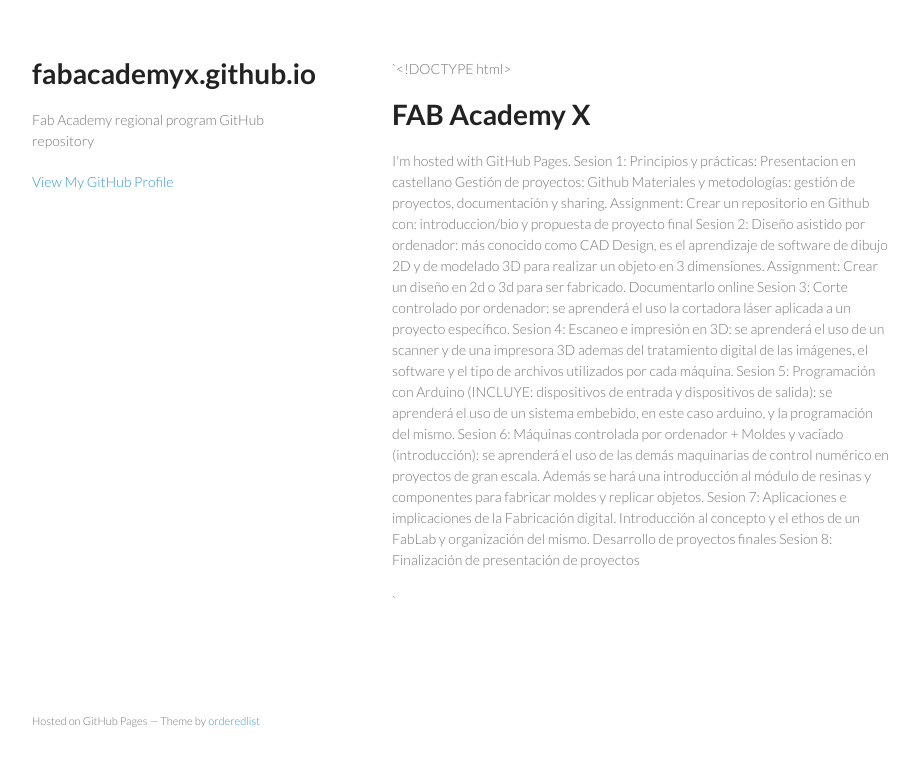
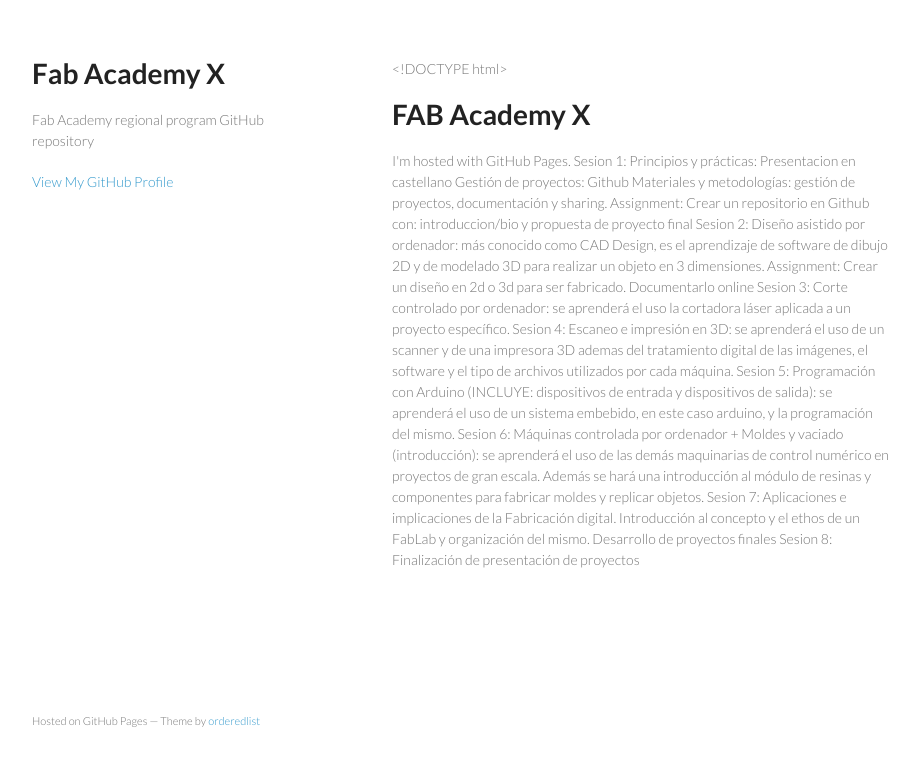
Before and after one commit to fabacademyx/fabacademyx.github.io, a plain HTML site: page index.html in a window 1280 px wide. Shown: the whole page, without its empty margins (178-1097 px from the left). Drawn offline with Linux system fonts and the light colour scheme.

Commit message:
Replace master branch with page content via GitHub

```diff
--- a/index.html
+++ b/index.html
@@ -3,7 +3,7 @@
   <head>
     <meta charset="utf-8">
     <meta http-equiv="X-UA-Compatible" content="chrome=1">
-    <title>fabacademyx.github.io by fabacademyx</title>
+    <title>Fab Academy X by fabacademyx</title>
 
     <link rel="stylesheet" href="stylesheets/styles.css">
     <link rel="stylesheet" href="stylesheets/github-light.css">
@@ -15,7 +15,7 @@
   <body>
     <div class="wrapper">
       <header>
-        <h1>fabacademyx.github.io</h1>
+        <h1>Fab Academy X</h1>
         <p>Fab Academy regional program GitHub repository</p>
 
 
@@ -23,7 +23,7 @@
 
       </header>
       <section>
-        <p>`&lt;!DOCTYPE html&gt;
+        <p>&lt;!DOCTYPE html&gt;
 
 </p>
 
@@ -61,8 +61,7 @@ Finalización de presentación de proyectos
 </p>
 
 <p>
-
-`</p>
+</p>
       </section>
       <footer>
         <p><small>Hosted on GitHub Pages &mdash; Theme by <a href="https://github.com/orderedlist">orderedlist</a></small></p>
```
Also changed, not shown: params.json (+1 -1 lines).
